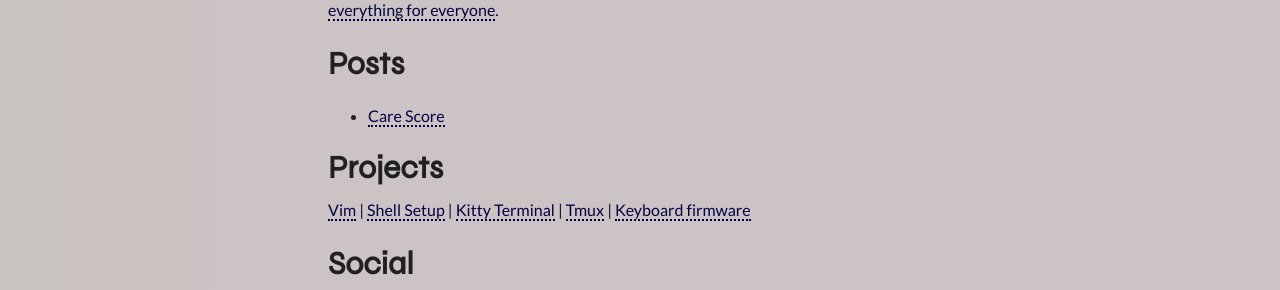
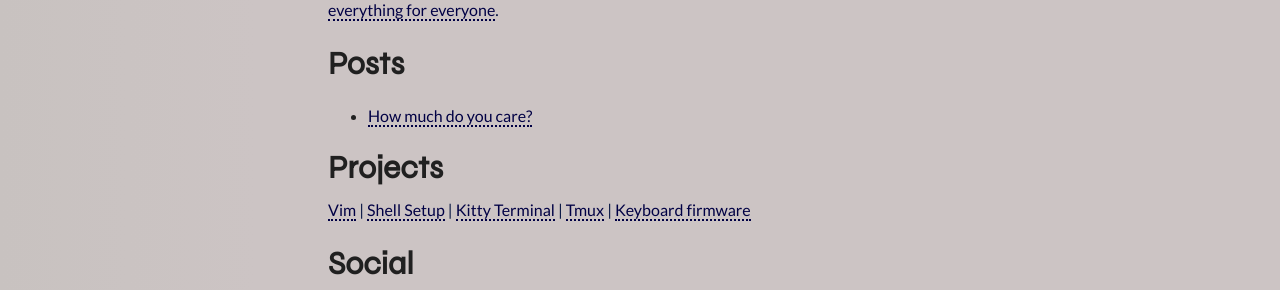
Before and after one commit to AdamWhittingham/personal-site, a Jekyll site: the page built from index.md, in a window 1280 px wide. Shown: the part 184-474 px from the top of the page. Built offline with Jekyll 4.4.1, drawn with Linux system fonts in a browser that asks for light colours; nearby versions of some CDN libraries.

Commit message:
Add title to care scores post

```diff
--- a/_posts/2022-07-16-care-score.md
+++ b/_posts/2022-07-16-care-score.md
@@ -1,3 +1,7 @@
+---
+title: How much do you care?
+---
+
 A common problem in any team is deciding on what to actually do - we have nearly infinite ways to solve each problem, so it's not uncommon to end up with two or more opinions.
 For software engineers, this shows up in design discussions, pairing and code reviews.
 
```
